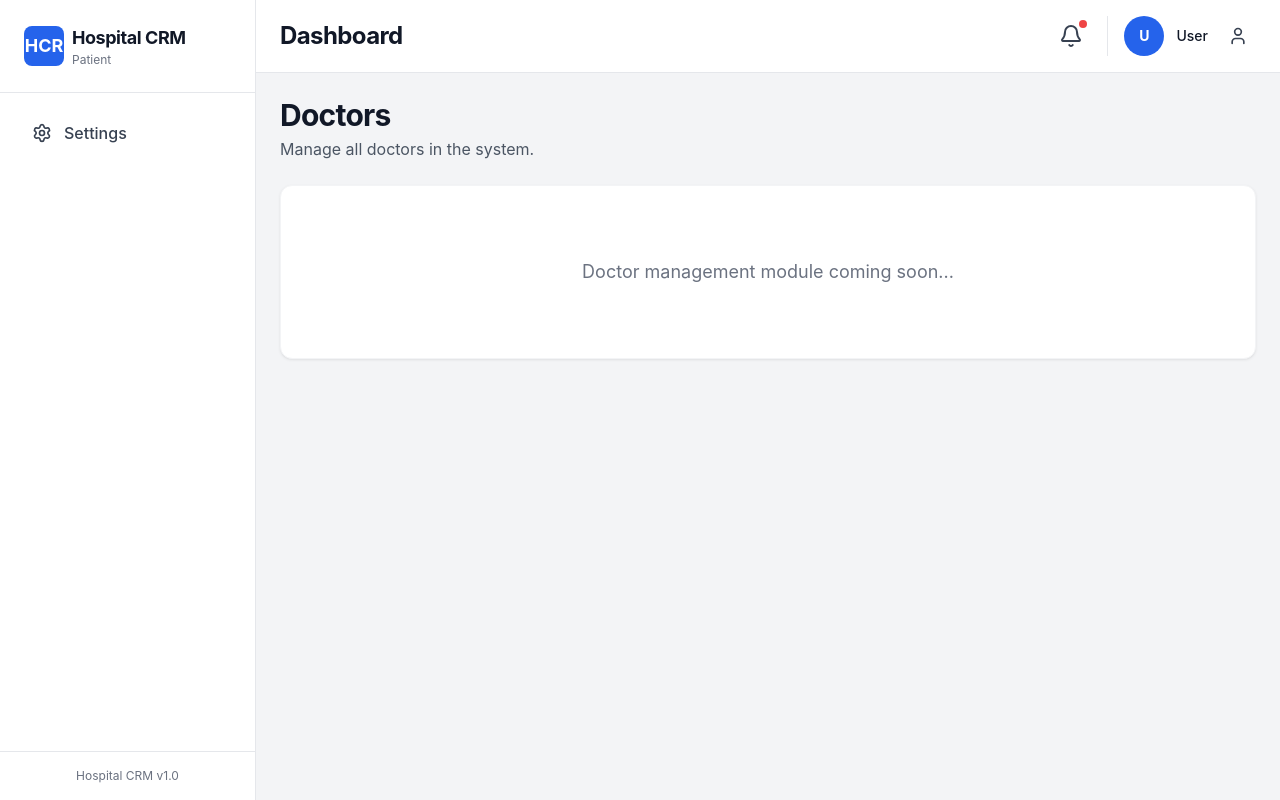
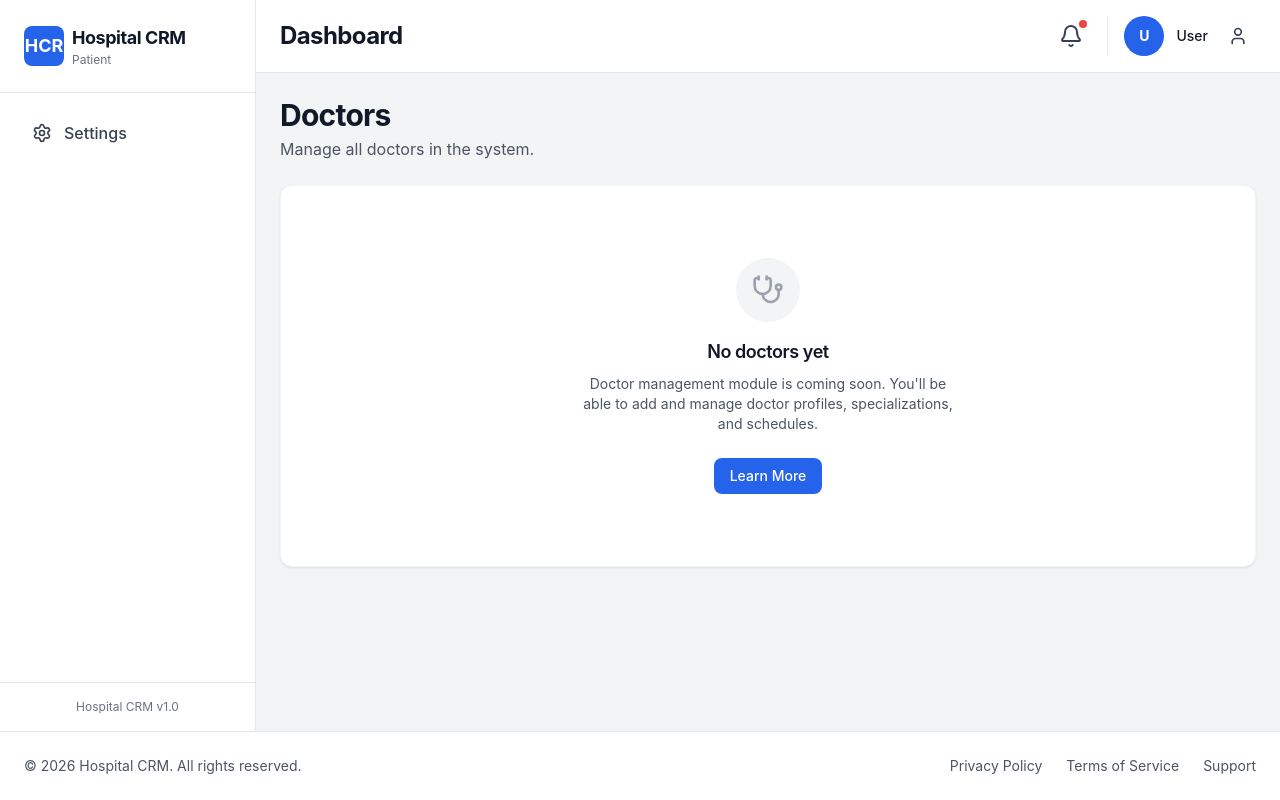
Before and after one commit to vedantkulkarniii/Hospital-CRM, a React app in the folder frontend/: page /dashboard/doctors in a window 1280 px wide. Built offline with nearby package versions, Linux system fonts and the light colour scheme; no server answers; sample sign-in values are in the browser's storage; the HTML template or start-up script is replaced by a standard one.

Commit message:
feat: add dashboard footer, empty state component, and improve module pages UX

```diff
--- /dev/null
+++ b/frontend/src/components/common/EmptyState.jsx
@@ -0,0 +1,25 @@
+import { AlertCircle } from 'lucide-react';
+
+export default function EmptyState({ icon: Icon = AlertCircle, title, description, action }) {
+  return (
+    <div className="card">
+      <div className="flex flex-col items-center justify-center py-12 text-center">
+        <div className="w-16 h-16 bg-gray-100 rounded-full flex items-center justify-center mb-4">
+          {Icon && <Icon size={32} className="text-gray-400" />}
+        </div>
+        <h3 className="text-lg font-semibold text-gray-900 mb-2">{title}</h3>
+        <p className="text-sm text-gray-600 max-w-sm mb-6">{description}</p>
+        {action && (
+          <button className="inline-flex items-center justify-center gap-2 px-4 py-2 rounded-lg
+                   bg-primary-600 text-white text-sm font-medium
+                   hover:bg-primary-700 active:bg-primary-800
+                   focus:outline-none focus:ring-2 focus:ring-primary-500 focus:ring-offset-2
+                   disabled:opacity-50 disabled:cursor-not-allowed
+                   transition-colors duration-200">
+            {action.label}
+          </button>
+        )}
+      </div>
+    </div>
+  );
+}
--- /dev/null
+++ b/frontend/src/components/layout/DashboardFooter.jsx
@@ -0,0 +1,29 @@
+export default function DashboardFooter() {
+  const currentYear = new Date().getFullYear();
+
+  return (
+    <footer className="bg-white border-t border-gray-200 mt-auto">
+      <div className="max-w-7xl mx-auto px-6 py-6 flex flex-col md:flex-row items-center justify-between">
+        {/* Left Section */}
+        <div className="text-center md:text-left mb-4 md:mb-0">
+          <p className="text-sm text-gray-600">
+            &copy; {currentYear} Hospital CRM. All rights reserved.
+          </p>
+        </div>
+
+        {/* Right Section - Links */}
+        <div className="flex items-center gap-6">
+          <a href="#" className="text-sm text-gray-600 hover:text-gray-900 transition">
+            Privacy Policy
+          </a>
+          <a href="#" className="text-sm text-gray-600 hover:text-gray-900 transition">
+            Terms of Service
+          </a>
+          <a href="#" className="text-sm text-gray-600 hover:text-gray-900 transition">
+            Support
+          </a>
+        </div>
+      </div>
+    </footer>
+  );
+}
--- a/frontend/src/layouts/DashboardLayout.jsx
+++ b/frontend/src/layouts/DashboardLayout.jsx
@@ -2,12 +2,15 @@ import { useState } from 'react';
 import { Outlet } from 'react-router-dom';
 import Sidebar from '../components/layout/Sidebar';
 import Topbar from '../components/layout/Topbar';
+import DashboardFooter from '../components/layout/DashboardFooter';
 
 export default function DashboardLayout() {
   const [sidebarOpen, setSidebarOpen] = useState(true);
 
   return (
-    <div className="flex h-screen bg-gray-100">
+    <div className="flex flex-col h-screen bg-gray-100">
+      {/* Container for Sidebar + Main Content */}
+      <div className="flex flex-1 overflow-hidden">
         {/* Sidebar */}
         <Sidebar isOpen={sidebarOpen} setIsOpen={setSidebarOpen} />
 
@@ -22,5 +25,9 @@ export default function DashboardLayout() {
           </main>
         </div>
       </div>
+
+      {/* Footer */}
+      <DashboardFooter />
+    </div>
   );
 }
--- a/frontend/src/pages/dashboard/AppointmentsPage.jsx
+++ b/frontend/src/pages/dashboard/AppointmentsPage.jsx
@@ -1,3 +1,6 @@
+import { Calendar } from 'lucide-react';
+import EmptyState from '../../components/common/EmptyState';
+
 export default function AppointmentsPage() {
   return (
     <div>
@@ -6,11 +9,12 @@ export default function AppointmentsPage() {
         <p className="text-gray-600 mt-1">Manage all appointments in the system.</p>
       </div>
 
-      <div className="card">
-        <div className="text-center py-12">
-          <p className="text-gray-500 text-lg">Appointment management module coming soon...</p>
-        </div>
-      </div>
+      <EmptyState
+        icon={Calendar}
+        title="No appointments yet"
+        description="Appointment management module is coming soon. You'll be able to schedule, view, and manage all appointments here."
+        action={{ label: 'Learn More' }}
+      />
     </div>
   );
 }
--- a/frontend/src/pages/dashboard/BillingPage.jsx
+++ b/frontend/src/pages/dashboard/BillingPage.jsx
@@ -1,3 +1,6 @@
+import { CreditCard } from 'lucide-react';
+import EmptyState from '../../components/common/EmptyState';
+
 export default function BillingPage() {
   return (
     <div>
@@ -6,11 +9,12 @@ export default function BillingPage() {
         <p className="text-gray-600 mt-1">Manage billing and invoices.</p>
       </div>
 
-      <div className="card">
-        <div className="text-center py-12">
-          <p className="text-gray-500 text-lg">Billing module coming soon...</p>
-        </div>
-      </div>
+      <EmptyState
+        icon={CreditCard}
+        title="No invoices yet"
+        description="Billing module is coming soon. You'll be able to create, manage, and track invoices and payments."
+        action={{ label: 'Learn More' }}
+      />
     </div>
   );
 }
--- a/frontend/src/pages/dashboard/DoctorsPage.jsx
+++ b/frontend/src/pages/dashboard/DoctorsPage.jsx
@@ -1,3 +1,6 @@
+import { Stethoscope } from 'lucide-react';
+import EmptyState from '../../components/common/EmptyState';
+
 export default function DoctorsPage() {
   return (
     <div>
@@ -6,11 +9,12 @@ export default function DoctorsPage() {
         <p className="text-gray-600 mt-1">Manage all doctors in the system.</p>
       </div>
 
-      <div className="card">
-        <div className="text-center py-12">
-          <p className="text-gray-500 text-lg">Doctor management module coming soon...</p>
-        </div>
-      </div>
+      <EmptyState
+        icon={Stethoscope}
+        title="No doctors yet"
+        description="Doctor management module is coming soon. You'll be able to add and manage doctor profiles, specializations, and schedules."
+        action={{ label: 'Learn More' }}
+      />
     </div>
   );
 }
--- a/frontend/src/pages/dashboard/PatientsPage.jsx
+++ b/frontend/src/pages/dashboard/PatientsPage.jsx
@@ -1,3 +1,6 @@
+import { Users } from 'lucide-react';
+import EmptyState from '../../components/common/EmptyState';
+
 export default function PatientsPage() {
   return (
     <div>
@@ -6,11 +9,12 @@ export default function PatientsPage() {
         <p className="text-gray-600 mt-1">Manage all patients in the system.</p>
       </div>
 
-      <div className="card">
-        <div className="text-center py-12">
-          <p className="text-gray-500 text-lg">Patient management module coming soon...</p>
-        </div>
-      </div>
+      <EmptyState
+        icon={Users}
+        title="No patients yet"
+        description="Patient management module is coming soon. You'll be able to add, view, and manage all patient records here."
+        action={{ label: 'Learn More' }}
+      />
     </div>
   );
 }
--- a/frontend/src/pages/dashboard/PrescriptionsPage.jsx
+++ b/frontend/src/pages/dashboard/PrescriptionsPage.jsx
@@ -1,3 +1,6 @@
+import { FileText } from 'lucide-react';
+import EmptyState from '../../components/common/EmptyState';
+
 export default function PrescriptionsPage() {
   return (
     <div>
@@ -6,11 +9,12 @@ export default function PrescriptionsPage() {
         <p className="text-gray-600 mt-1">Manage patient prescriptions.</p>
       </div>
 
-      <div className="card">
-        <div className="text-center py-12">
-          <p className="text-gray-500 text-lg">Prescription management module coming soon...</p>
-        </div>
-      </div>
+      <EmptyState
+        icon={FileText}
+        title="No prescriptions yet"
+        description="Prescription management module is coming soon. You'll be able to create and manage patient prescriptions here."
+        action={{ label: 'Learn More' }}
+      />
     </div>
   );
 }
--- a/frontend/src/pages/dashboard/ReportsPage.jsx
+++ b/frontend/src/pages/dashboard/ReportsPage.jsx
@@ -1,3 +1,6 @@
+import { BarChart3 } from 'lucide-react';
+import EmptyState from '../../components/common/EmptyState';
+
 export default function ReportsPage() {
   return (
     <div>
@@ -6,11 +9,12 @@ export default function ReportsPage() {
         <p className="text-gray-600 mt-1">View hospital analytics and reports.</p>
       </div>
 
-      <div className="card">
-        <div className="text-center py-12">
-          <p className="text-gray-500 text-lg">Reports module coming soon...</p>
-        </div>
-      </div>
+      <EmptyState
+        icon={BarChart3}
+        title="No reports yet"
+        description="Reports module is coming soon. You'll be able to generate and view comprehensive hospital analytics and reports."
+        action={{ label: 'Learn More' }}
+      />
     </div>
   );
 }
--- a/frontend/src/pages/dashboard/SettingsPage.jsx
+++ b/frontend/src/pages/dashboard/SettingsPage.jsx
@@ -1,3 +1,6 @@
+import { Settings } from 'lucide-react';
+import EmptyState from '../../components/common/EmptyState';
+
 export default function SettingsPage() {
   return (
     <div>
@@ -6,11 +9,12 @@ export default function SettingsPage() {
         <p className="text-gray-600 mt-1">Manage your profile and preferences.</p>
       </div>
 
-      <div className="card">
-        <div className="text-center py-12">
-          <p className="text-gray-500 text-lg">Settings module coming soon...</p>
-        </div>
-      </div>
+      <EmptyState
+        icon={Settings}
+        title="Settings coming soon"
+        description="Settings module is coming soon. You'll be able to manage your profile, preferences, and account settings."
+        action={{ label: 'Learn More' }}
+      />
     </div>
   );
 }
```
Lines whose indentation alone changed are shown as unchanged.
